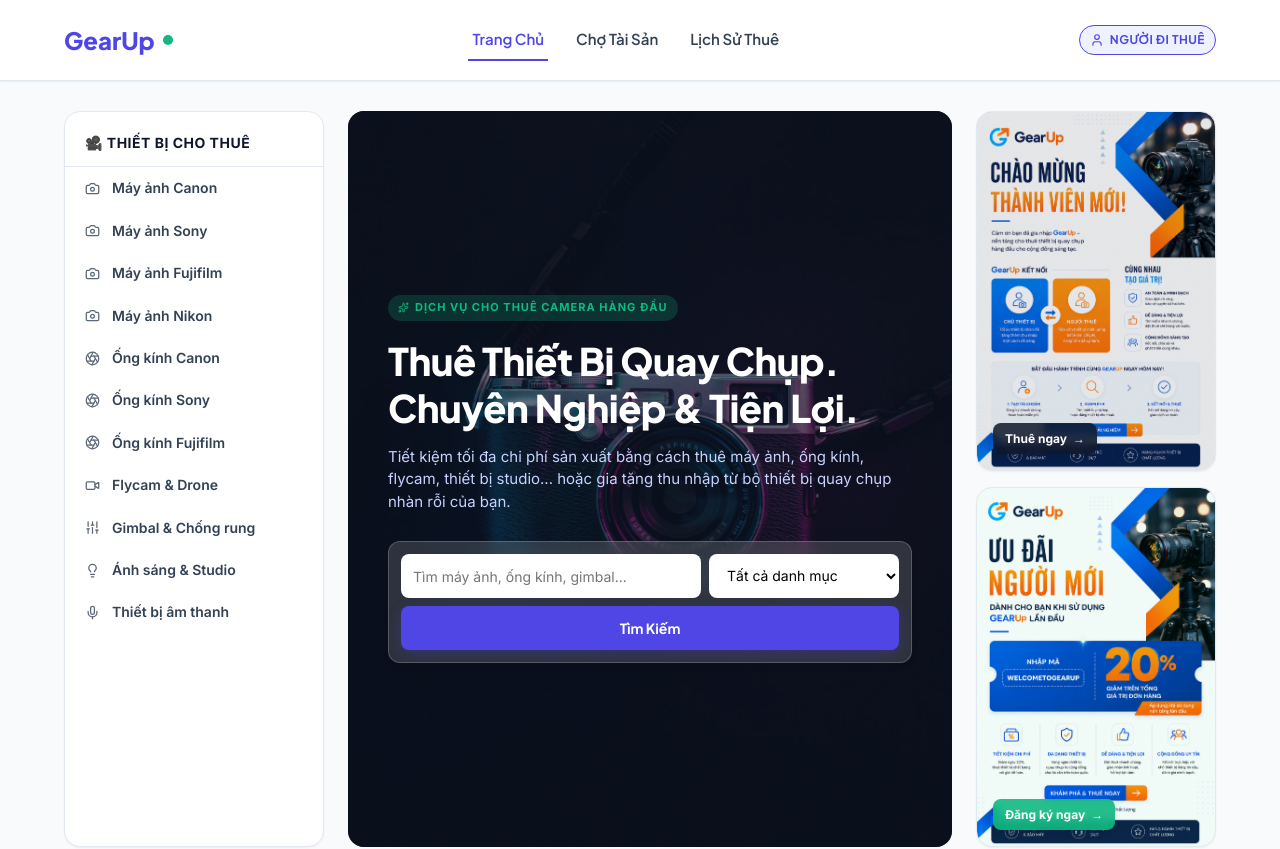
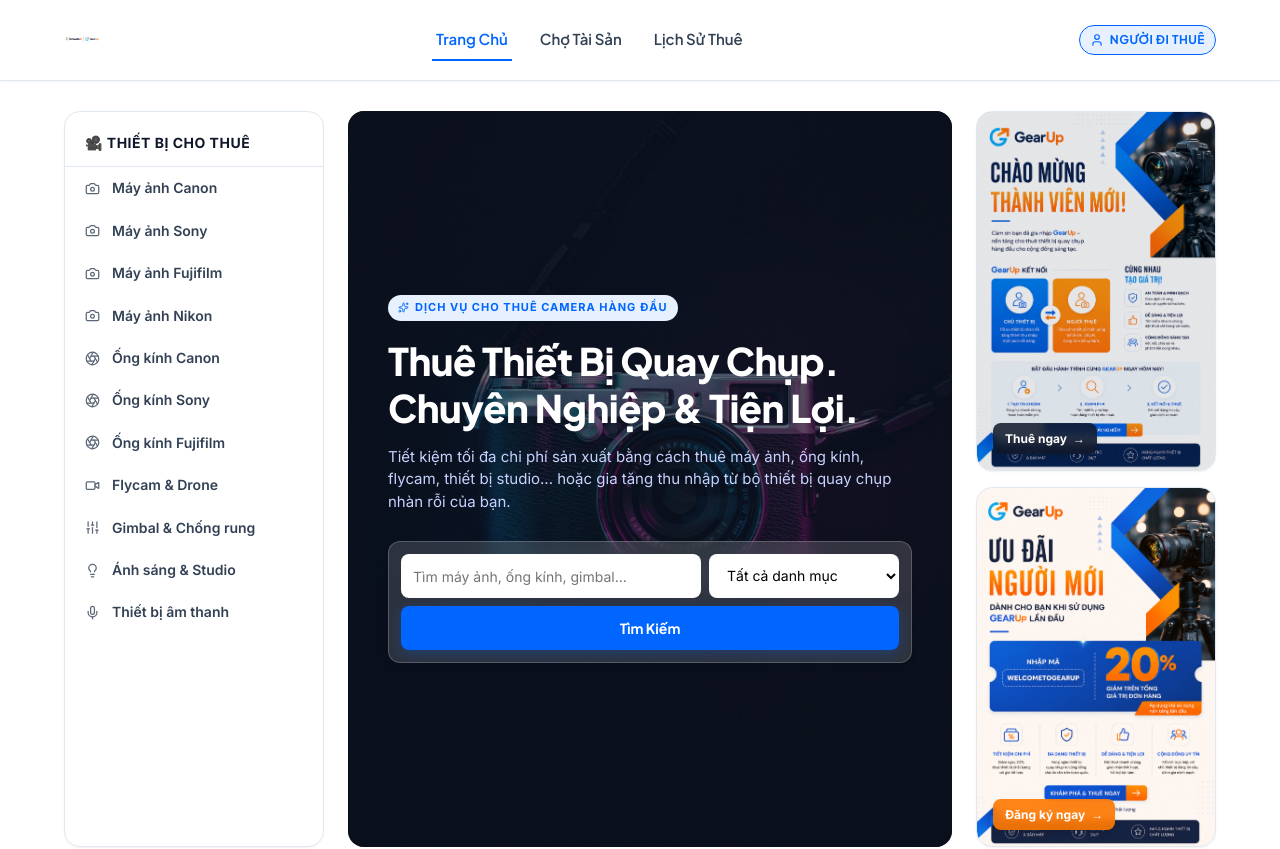
Before and after one commit to trannguyenthaituan251209/GearUp, a React (Vite) app: page / in a window 1280 px wide. Shown: the top 849 px of the page. Built offline with nearby package versions, Linux system fonts and the light colour scheme.

Commit message:
Update brand color variables, logos, and shadows to match GearUp ocean blue and orange branding

```diff
--- a/src/components/Footer.jsx
+++ b/src/components/Footer.jsx
@@ -6,7 +6,9 @@ export default function Footer({ setCurrentPage }) {
       <div className="container">
         <div className="footer-grid">
           <div className="footer-about">
-            <h3>GearUp</h3>
+            <h3 style={{ display: 'flex', alignItems: 'center', gap: '8px', marginBottom: '16px' }}>
+              <img src="/main_logo.png" alt="GearUp Logo" style={{ height: '32px', objectFit: 'contain', filter: 'brightness(0) invert(1)' }} />
+            </h3>
             <p style={{ marginTop: '10px', fontSize: '14px', lineHeight: '1.6', maxWidth: '380px' }}>
               Nền tảng trung gian uy tín hàng đầu Việt Nam giúp kết nối người có tài sản nhàn rỗi cho thuê và người có nhu cầu thuê thiết bị, phương tiện chất lượng cao một cách nhanh chóng, an toàn và chuyên nghiệp.
             </p>
--- a/src/components/Header.jsx
+++ b/src/components/Header.jsx
@@ -8,9 +8,8 @@ export default function Header({ currentPage, setCurrentPage }) {
   return (
     <header className="app-header">
       <div className="container header-container">
-        <a href="#" className="logo-link" onClick={(e) => { e.preventDefault(); setCurrentPage('home'); }}>
-          GearUp
-          <span className="logo-dot"></span>
+        <a href="#" className="logo-link" onClick={(e) => { e.preventDefault(); setCurrentPage('home'); }} style={{ display: 'flex', alignItems: 'center', gap: '8px' }}>
+          <img src="/main_logo.png" alt="GearUp Logo" style={{ height: '36px', objectFit: 'contain' }} />
         </a>
 
         <nav className="app-nav">
--- a/src/index.css
+++ b/src/index.css
@@ -8,21 +8,21 @@
   --font-secondary: 'Inter', sans-serif;
 
   /* Color Palette */
-  --color-primary: #4f46e5;
-  --color-primary-hover: #4338ca;
-  --color-primary-active: #3730a3;
-  --color-primary-light: #eef2ff;
+  --color-primary: #0066ff;          /* Ocean Blue */
+  --color-primary-hover: #0052cc;
+  --color-primary-active: #003d99;
+  --color-primary-light: #e6f0ff;    /* Soft blue tint */
 
-  --color-secondary: #10b981;
-  --color-secondary-hover: #059669;
-  --color-secondary-active: #047857;
-  --color-secondary-light: #ecfdf5;
+  --color-secondary: #ff7800;        /* Vibrant Orange */
+  --color-secondary-hover: #e66c00;
+  --color-secondary-active: #cc6000;
+  --color-secondary-light: #fff2e6;  /* Soft orange tint */
 
   /* Neutral Dark / Text Colors */
   --color-dark: #0f172a;
   --color-text-main: #334155;
   --color-text-muted: #64748b;
-  --color-light: #f8fafc;
+  --color-light: #ffffff;            /* White Background */
   --color-white: #ffffff;
   --color-border: #e2e8f0;
 
@@ -55,8 +55,8 @@
   --shadow-md: 0 4px 6px -1px rgba(0, 0, 0, 0.1), 0 2px 4px -1px rgba(0, 0, 0, 0.06);
   --shadow-lg: 0 10px 15px -3px rgba(0, 0, 0, 0.1), 0 4px 6px -2px rgba(0, 0, 0, 0.05);
   --shadow-xl: 0 20px 25px -5px rgba(0, 0, 0, 0.1), 0 10px 10px -5px rgba(0, 0, 0, 0.04);
-  --shadow-primary-glow: 0 4px 14px 0 rgba(79, 70, 229, 0.25);
-  --shadow-secondary-glow: 0 4px 14px 0 rgba(16, 185, 129, 0.25);
+  --shadow-primary-glow: 0 4px 14px 0 rgba(0, 102, 255, 0.25);
+  --shadow-secondary-glow: 0 4px 14px 0 rgba(255, 120, 0, 0.25);
 
   /* Transitions */
   --transition-fast: all 0.15s cubic-bezier(0.4, 0, 0.2, 1);
@@ -208,7 +208,7 @@ a:hover {
 .btn-lessor:hover {
   background-color: var(--color-secondary-hover);
   transform: translateY(-2px);
-  box-shadow: 0 8px 20px rgba(16, 185, 129, 0.35);
+  box-shadow: 0 8px 20px rgba(255, 120, 0, 0.35);
 }
 
 .btn-lessor:active {
--- a/src/pages/AssetDetail.jsx
+++ b/src/pages/AssetDetail.jsx
@@ -239,7 +239,7 @@ export default function AssetDetail({ assetId, setCurrentPage }) {
           </div>
 
           {/* Booking form */}
-          <div className="glass-panel" style={{ padding: '28px', backgroundColor: '#ffffff', border: '1px solid rgba(79, 70, 229, 0.15)', boxShadow: 'var(--shadow-lg)' }}>
+          <div className="glass-panel" style={{ padding: '28px', backgroundColor: '#ffffff', border: '1px solid var(--color-border)', boxShadow: 'var(--shadow-lg)' }}>
             <div style={{ display: 'flex', justifycontent: 'space-between', alignItems: 'baseline', marginBottom: '20px' }}>
               <span style={{ fontSize: '14px', color: 'var(--color-text-muted)' }}>Giá thuê thiết bị</span>
               <div style={{ fontSize: '24px', fontWeight: '800', color: 'var(--color-primary)' }}>
--- a/src/pages/Home.jsx
+++ b/src/pages/Home.jsx
@@ -148,8 +148,8 @@ export default function Home({ setCurrentPage, setSelectedAssetId, setFilters })
                 display: 'inline-flex',
                 alignItems: 'center',
                 gap: '6px',
-                backgroundColor: 'rgba(16, 185, 129, 0.2)',
-                color: '#10b981',
+                backgroundColor: 'var(--color-primary-light)',
+                color: 'var(--color-primary)',
                 padding: '4px 10px',
                 borderRadius: 'var(--radius-full)',
                 fontSize: '11px',
@@ -335,7 +335,7 @@ export default function Home({ setCurrentPage, setSelectedAssetId, setFilters })
                 left: 0,
                 width: '100%',
                 height: '100%',
-                backgroundColor: 'rgba(16, 185, 129, 0.05)',
+                backgroundColor: 'rgba(255, 120, 0, 0.05)',
                 transition: 'var(--transition-normal)',
                 display: 'flex',
                 alignItems: 'flex-end',
@@ -348,7 +348,7 @@ export default function Home({ setCurrentPage, setSelectedAssetId, setFilters })
                   fontSize: '12px',
                   fontWeight: '700',
                   color: '#ffffff',
-                  backgroundColor: 'rgba(16, 185, 129, 0.9)',
+                  backgroundColor: 'rgba(255, 120, 0, 0.9)',
                   padding: '6px 12px',
                   borderRadius: 'var(--radius-sm)',
                   boxShadow: 'var(--shadow-md)',
@@ -453,7 +453,7 @@ export default function Home({ setCurrentPage, setSelectedAssetId, setFilters })
                 fontSize: '13px',
                 fontWeight: '700',
                 color: '#ffffff',
-                backgroundColor: '#d97706',
+                backgroundColor: 'var(--color-secondary)',
                 padding: '8px 16px',
                 borderRadius: 'var(--radius-sm)',
                 boxShadow: 'var(--shadow-md)'
--- a/src/pages/LessorDashboard.jsx
+++ b/src/pages/LessorDashboard.jsx
@@ -115,7 +115,7 @@ export default function LessorDashboard() {
           <div style={{ fontSize: '13px', color: 'var(--color-text-muted)', fontWeight: '600', textTransform: 'uppercase', marginBottom: '6px' }}>
             Yêu Cầu Đang Chờ Duyệt
           </div>
-          <div style={{ fontSize: '24px', fontWeight: '800', color: '#d97706' }}>
+          <div style={{ fontSize: '24px', fontWeight: '800', color: 'var(--color-warning)' }}>
             {pendingRequests}
           </div>
         </div>
```
